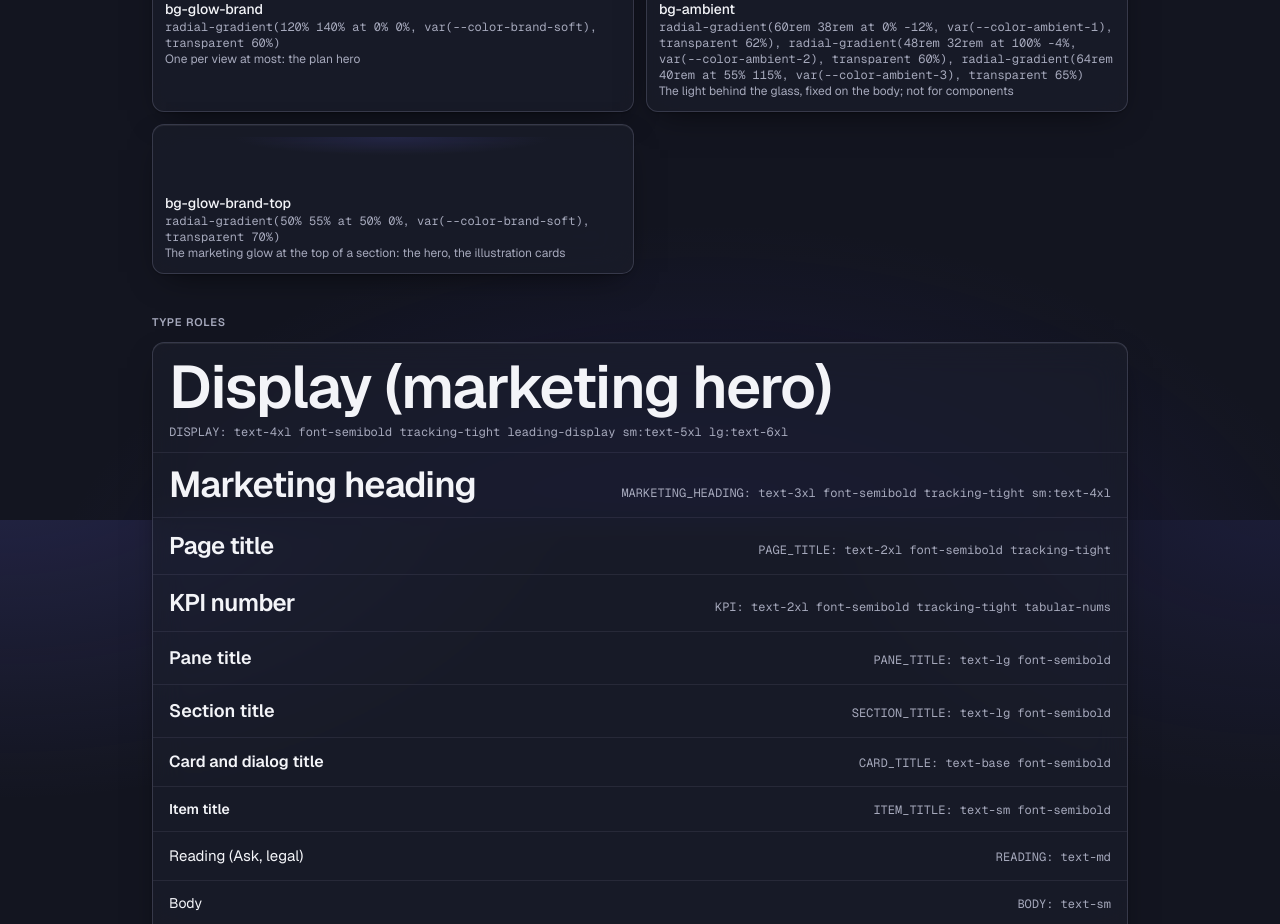
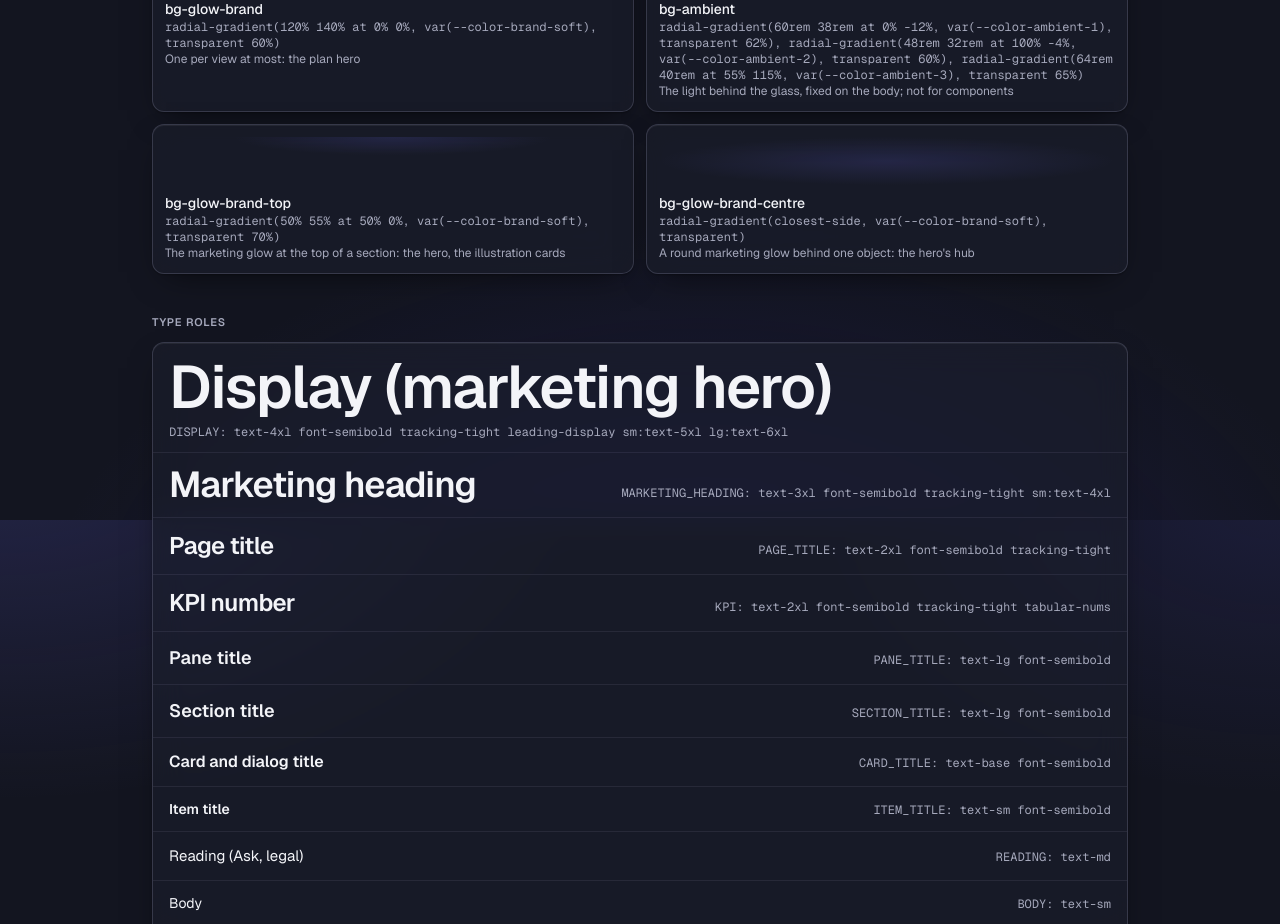
Before and after one commit to zakaur-rahman/socialhood, a Next.js app in the folder apps/web/: page /dev/tokens in a window 1280 px wide. Shown: the part 5080-6004 px from the top of the page. Built offline with nearby package versions, Linux system fonts and the light colour scheme.

Commit message:
Tokens: a centred brand glow and the hero's hatched side columns (C-141)

```diff
--- a/apps/web/src/styles/globals.css
+++ b/apps/web/src/styles/globals.css
@@ -214,6 +214,8 @@
   --gradient-instagram-logo: linear-gradient(45deg, var(--color-instagram-logo-1) 0%, var(--color-instagram-logo-2) 35%, var(--color-instagram-logo-3) 70%, var(--color-instagram-logo-4) 100%);
   --gradient-glow-brand: radial-gradient(120% 140% at 0% 0%, var(--color-brand-soft), transparent 60%);
   --gradient-glow-brand-top: radial-gradient(50% 55% at 50% 0%, var(--color-brand-soft), transparent 70%);
+  /* A round light behind one object: the hero's hub (C-141). */
+  --gradient-glow-brand-centre: radial-gradient(closest-side, var(--color-brand-soft), transparent);
   /* The light behind the glass (C-128), fixed to the viewport on the body; the glows are the
      --color-ambient-* tokens. */
   --gradient-ambient:
@@ -227,6 +229,7 @@
 @utility bg-instagram-logo-gradient { background-image: var(--gradient-instagram-logo); }
 @utility bg-glow-brand { background-image: var(--gradient-glow-brand); }
 @utility bg-glow-brand-top { background-image: var(--gradient-glow-brand-top); }
+@utility bg-glow-brand-centre { background-image: var(--gradient-glow-brand-centre); }
 @utility bg-ambient { background-image: var(--gradient-ambient); }
 
 /* Glass surfaces (C-128): a frost colour and a blur, bundled. Work panes get a light blur, cards
@@ -284,6 +287,13 @@
    more to scroll to (RSP-012; the sidebar's bottom fade, turned sideways). Give the row the same
    end padding (pe-4) so its last item can scroll clear of the fade. The mask uses alpha only. */
 @utility mask-fade-x { mask-image: linear-gradient(to right, black calc(100% - 1rem), transparent); }
+
+/* The hero's side columns (C-141): fine vertical hairlines in `line-subtle`, fading out downwards
+   (the mask uses alpha only). A texture, not a gradient with a job, so it is not a bg- utility. */
+@utility hatch-lines {
+  background-image: repeating-linear-gradient(90deg, var(--color-line-subtle) 0 1px, transparent 1px 6px);
+  mask-image: linear-gradient(to bottom, black, transparent);
+}
 
 /* The crop box's mask (DESIGN_SYSTEM §6: box-shadow for another job than elevation, named here): a
    spread shadow that dims the photo outside the box with media-scrim at 60%, dark in any theme. Its
--- a/apps/web/src/styles/tokens.generated.json
+++ b/apps/web/src/styles/tokens.generated.json
@@ -272,6 +272,7 @@
     "instagram-logo": "linear-gradient(45deg, var(--color-instagram-logo-1) 0%, var(--color-instagram-logo-2) 35%, var(--color-instagram-logo-3) 70%, var(--color-instagram-logo-4) 100%)",
     "glow-brand": "radial-gradient(120% 140% at 0% 0%, var(--color-brand-soft), transparent 60%)",
     "glow-brand-top": "radial-gradient(50% 55% at 50% 0%, var(--color-brand-soft), transparent 70%)",
+    "glow-brand-centre": "radial-gradient(closest-side, var(--color-brand-soft), transparent)",
     "ambient": "radial-gradient(60rem 38rem at 0% -12%, var(--color-ambient-1), transparent 62%), radial-gradient(48rem 32rem at 100% -4%, var(--color-ambient-2), transparent 60%), radial-gradient(64rem 40rem at 55% 115%, var(--color-ambient-3), transparent 65%)"
   },
   "shadcn": {
--- a/apps/web/src/styles/tokens.generated.ts
+++ b/apps/web/src/styles/tokens.generated.ts
@@ -275,6 +275,7 @@ export const tokenValues = {
     "instagram-logo": "linear-gradient(45deg, var(--color-instagram-logo-1) 0%, var(--color-instagram-logo-2) 35%, var(--color-instagram-logo-3) 70%, var(--color-instagram-logo-4) 100%)",
     "glow-brand": "radial-gradient(120% 140% at 0% 0%, var(--color-brand-soft), transparent 60%)",
     "glow-brand-top": "radial-gradient(50% 55% at 50% 0%, var(--color-brand-soft), transparent 70%)",
+    "glow-brand-centre": "radial-gradient(closest-side, var(--color-brand-soft), transparent)",
     "ambient": "radial-gradient(60rem 38rem at 0% -12%, var(--color-ambient-1), transparent 62%), radial-gradient(48rem 32rem at 100% -4%, var(--color-ambient-2), transparent 60%), radial-gradient(64rem 40rem at 55% 115%, var(--color-ambient-3), transparent 65%)"
   },
   "shadcn": {
--- a/apps/web/src/styles/tokens.ts
+++ b/apps/web/src/styles/tokens.ts
@@ -188,6 +188,7 @@ const gradientMeta = [
   { name: "bg-glow-brand", key: "glow-brand", use: "One per view at most: the plan hero" },
   { name: "bg-ambient", key: "ambient", use: "The light behind the glass, fixed on the body; not for components" },
   { name: "bg-glow-brand-top", key: "glow-brand-top", use: "The marketing glow at the top of a section: the hero, the illustration cards" },
+  { name: "bg-glow-brand-centre", key: "glow-brand-centre", use: "A round marketing glow behind one object: the hero's hub" },
 ] as const;
 export const gradientUtilities = gradientMeta.map(({ name, key, use }) => ({
   name,
```
